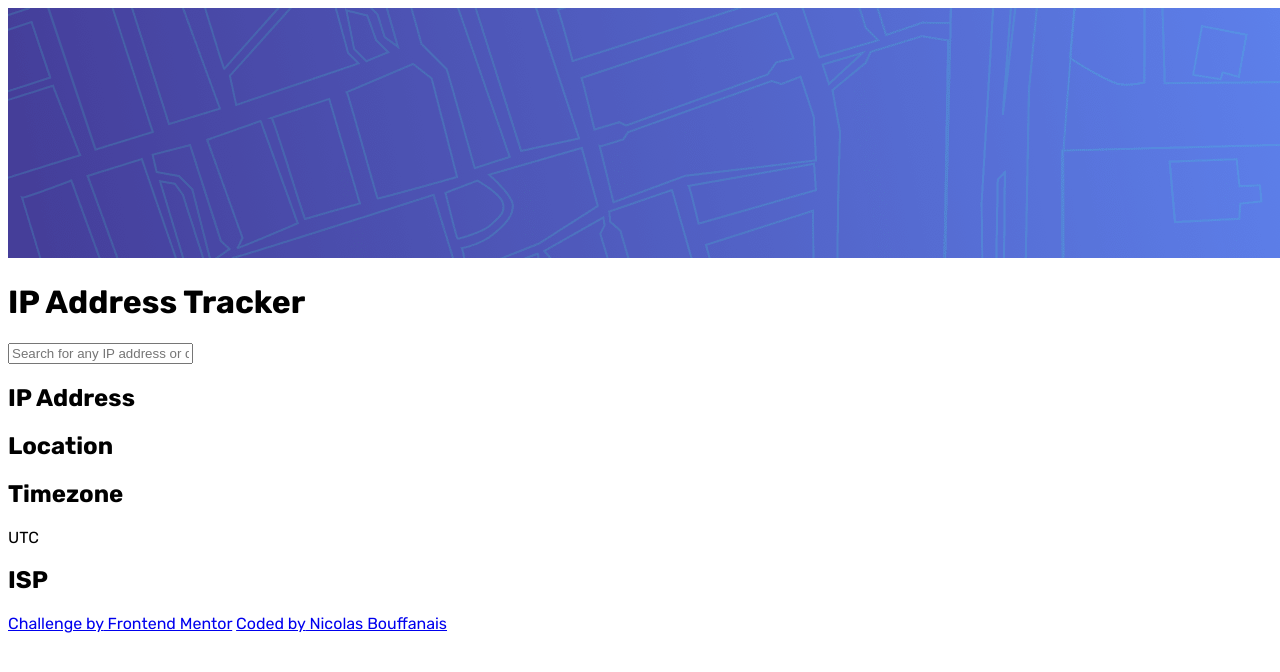
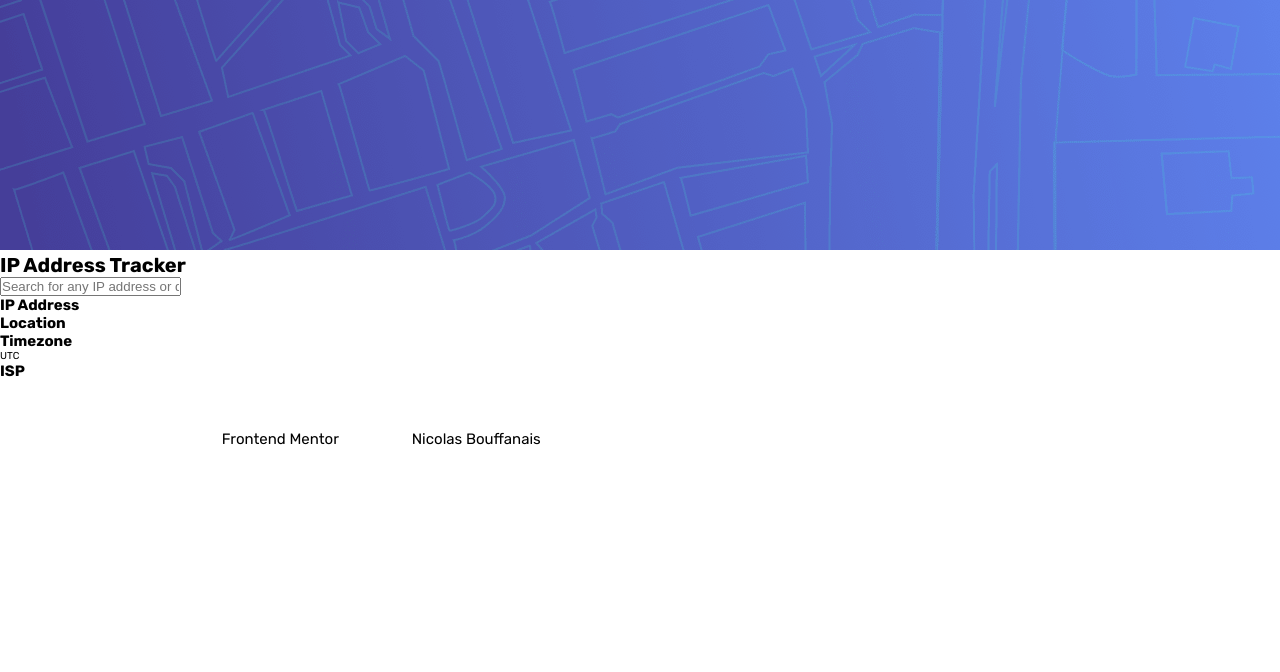
Before and after one commit to N-Ignacio-Bouffanais/ip-address-tracker, a website: page index.html in a window 1280 px wide. Shown: the top 672 px of the page. Drawn offline with Linux system fonts and the light colour scheme.

Commit message:
setup project scss

```diff
--- a/index.html
+++ b/index.html
@@ -34,10 +34,11 @@
   </main>
   <footer>
     <div class="attribution">
-      <a href="https://www.frontendmentor.io?ref=challenge" target="_blank" title="frontenmentor">Challenge by<span>
-          Frontend Mentor</span></a>
-      <a href="https://nicolas-bouffanais.vercel.app/src/index.html" target="_blank" title="Nicolas' Portfolio">Coded
-        by<span> Nicolas Bouffanais</span></a>
+      <p>Challenge by&nbsp</p>
+      <a href="https://www.frontendmentor.io?ref=challenge" target="_blank">Frontend Mentor</a>
+      <p>&nbspCoded by&nbsp
+      </p>
+      <a href="https://n-ignacio-bouffanais.github.io/Nicolas_Bouffanais/src/"> Nicolas Bouffanais</a>
     </div>
   </footer>
   <script src="./index.js"></script>
--- a/styles.scss
+++ b/styles.scss
@@ -2,7 +2,30 @@ $Very-Dark-Gray: hsl(0, 0%, 17%);
 $Dark-Gray: hsl(0, 0%, 59%);
 
 //- Font size (text input): 18px
+html {
+  font-size: 62.5%;
+}
+* {
+  box-sizing: border-box;
+  margin: 0;
+  padding: 0;
+}
+body {
+  font-family: "Rubik", sans-serif;
+}
 
-body{
-    font-family: 'Rubik', sans-serif;
+footer .attribution {
+  display: flex;
+  padding: 5rem 10vw 3rem;
+  text-align: center;
+  margin: 0 auto;
+  p {
+    font-size: 1.5rem;
+    color: white;
+  }
+  a {
+    color: var(--Lime-Green);
+    text-decoration: none;
+    font-size: 1.5rem;
+  }
 }
```
Also changed, not shown: main.css, 1 other file.
